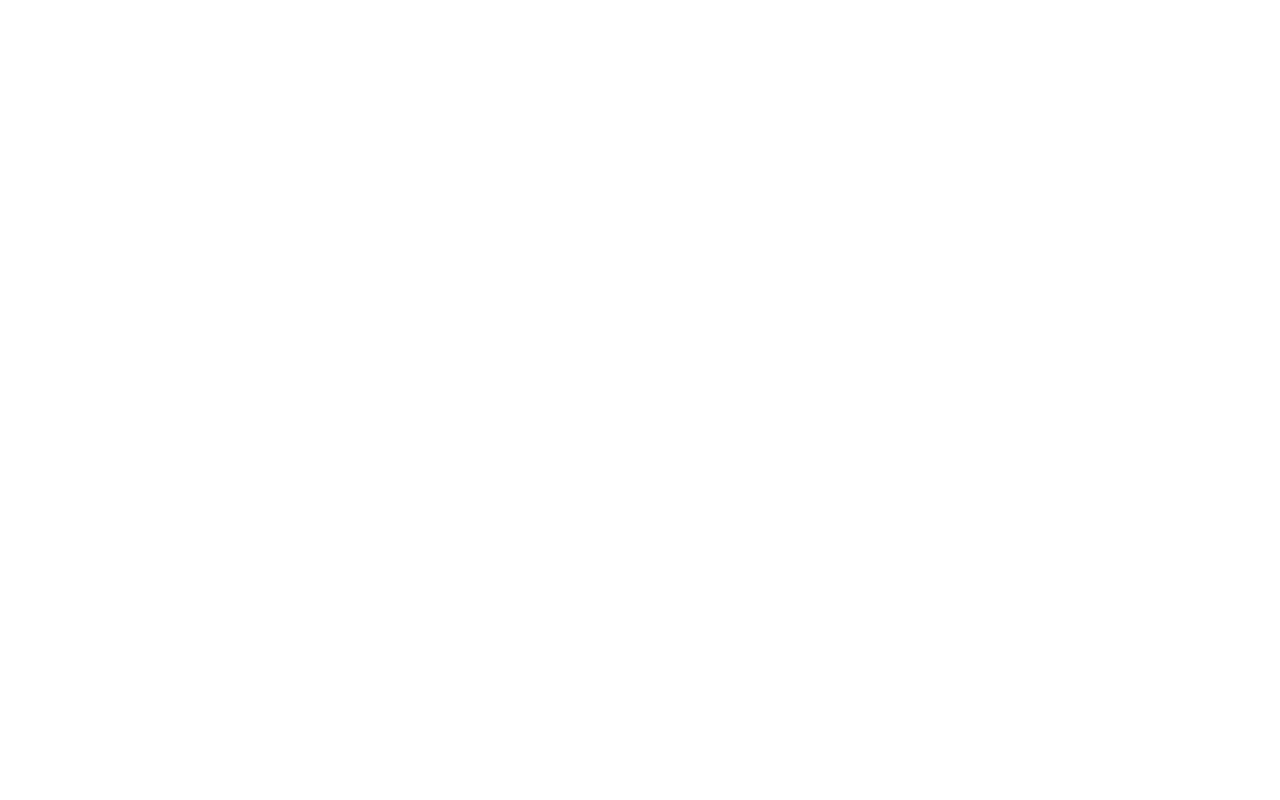
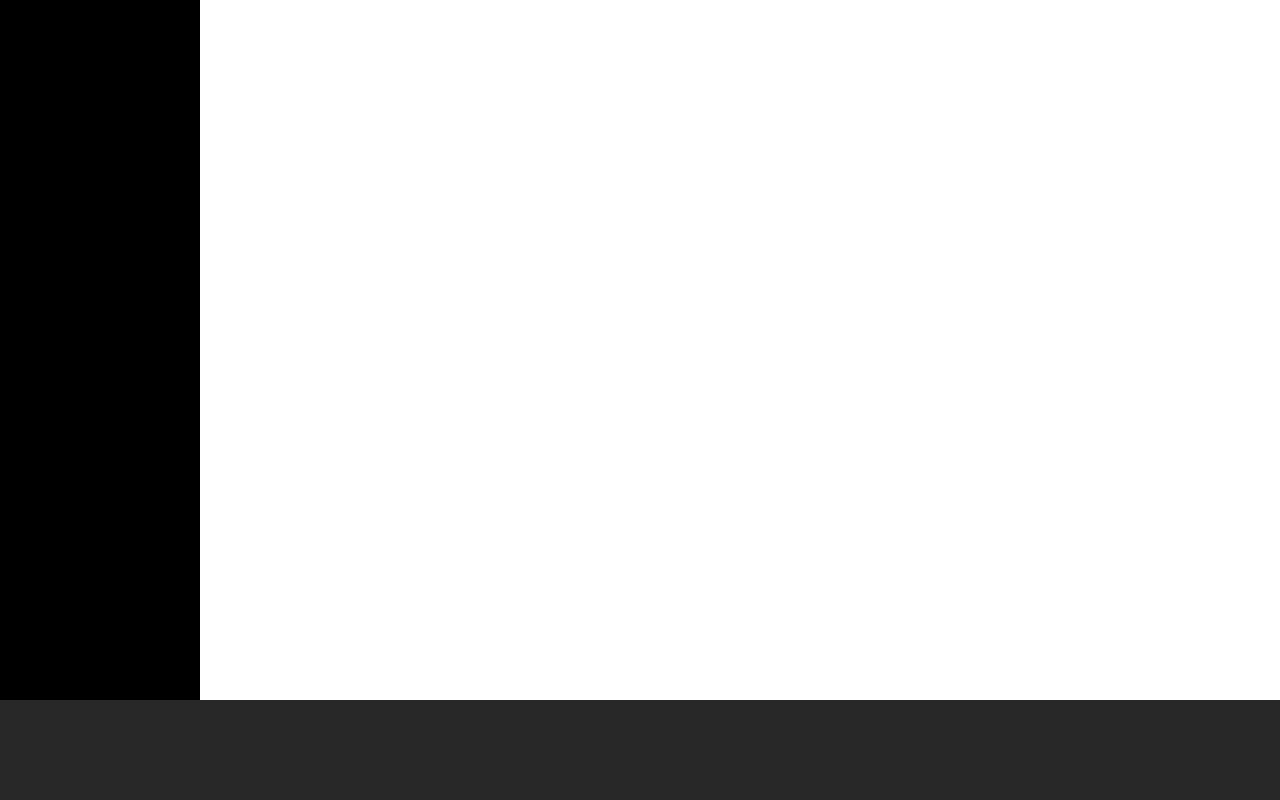
Before and after one commit to Giovannimaiorana/html-css-spotifyweb, a plain HTML site: page index.html in a window 1280 px wide. Drawn offline with Linux system fonts and the light colour scheme.

Commit message:
creazione sidebar e footer

```diff
--- a/css/style.css
+++ b/css/style.css
@@ -3,8 +3,22 @@
     padding: 0;
     box-sizing: border-box;
 }
-/*CSS CODE*/
+/*CSS CODE media queryxs*/
+main{
+    height: calc(100vh - 100px);
+}
+.sidebar{
+    width: 50px;
+    background-color: black;
+}
 
+.main-content{
+    width: calc(100% -50px);
+}
+.container-footer{
+    background-color: rgb(40, 40, 40);
+    height: 100px;
+}
 
 
 
@@ -13,7 +27,12 @@
 
 /*COMMON RULES*/
 
-
+.flex{
+    display: flex;
+}
+.wrap{
+    flex-wrap: wrap;
+}
 
 
 
@@ -22,3 +41,28 @@
 
 
 /*MEDIA QUERY*/
+@media screen and (min-width: 576px) {
+   .sidebar{
+    width: 200px;
+   }
+   .main-content{
+    width: calc(100% -200px);
+}
+
+}
+
+
+
+@media screen and (min-width: 768px) {
+
+}
+
+
+@media screen and (min-width: 992px) {
+
+}
+
+
+@media screen and (min-width: 1200px) {
+
+}
--- a/index.html
+++ b/index.html
@@ -8,13 +8,33 @@
     <link rel="stylesheet" href="./css/style.css">
 </head>
 <body>
-     <main>
-
-     </main>
+     <main class="flex">
+<!----------------sidebar content----------------->
+          <aside class="sidebar">
 
 
+          </aside>
+<!----------------main content----------------->
+          <div class="main-content">
+
+
+
+          </div>
+     </main>
+<!----------------footer content----------------->
      <footer>
+          <div class="container-footer flex">
+             <div class="left-footer">
 
+             </div>
+             <div class="center-footer">
+
+             </div>
+             <div class="right-footer">
+
+             </div>
+
+          </div>
      </footer>
 
 
```
